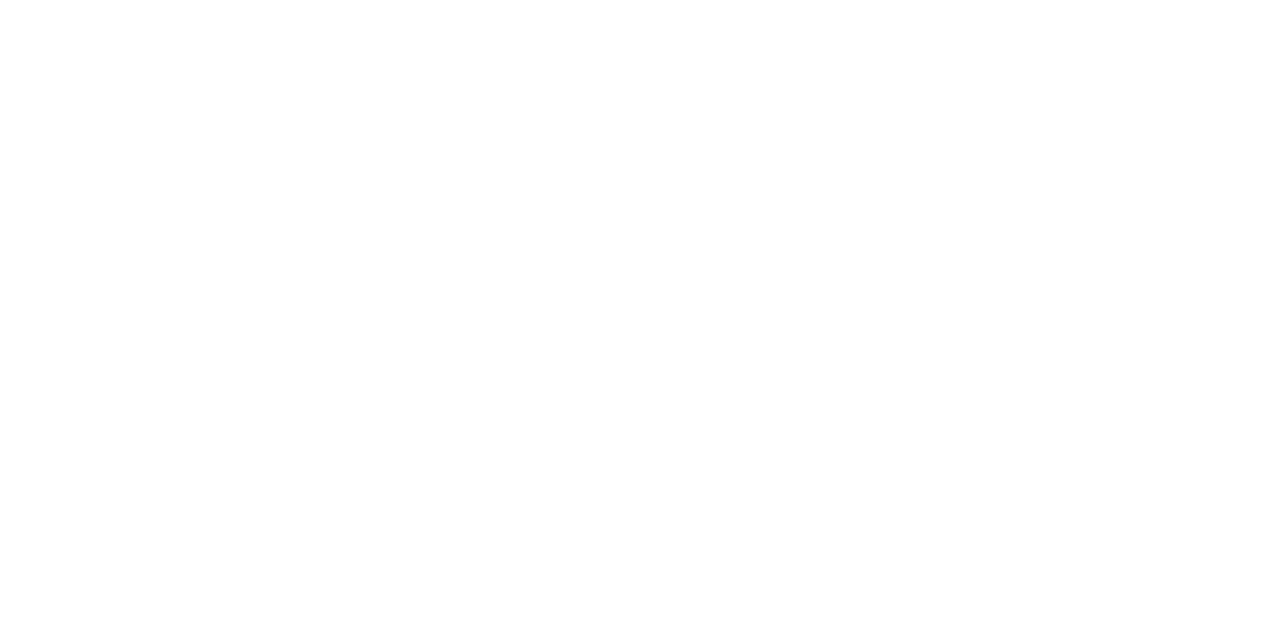
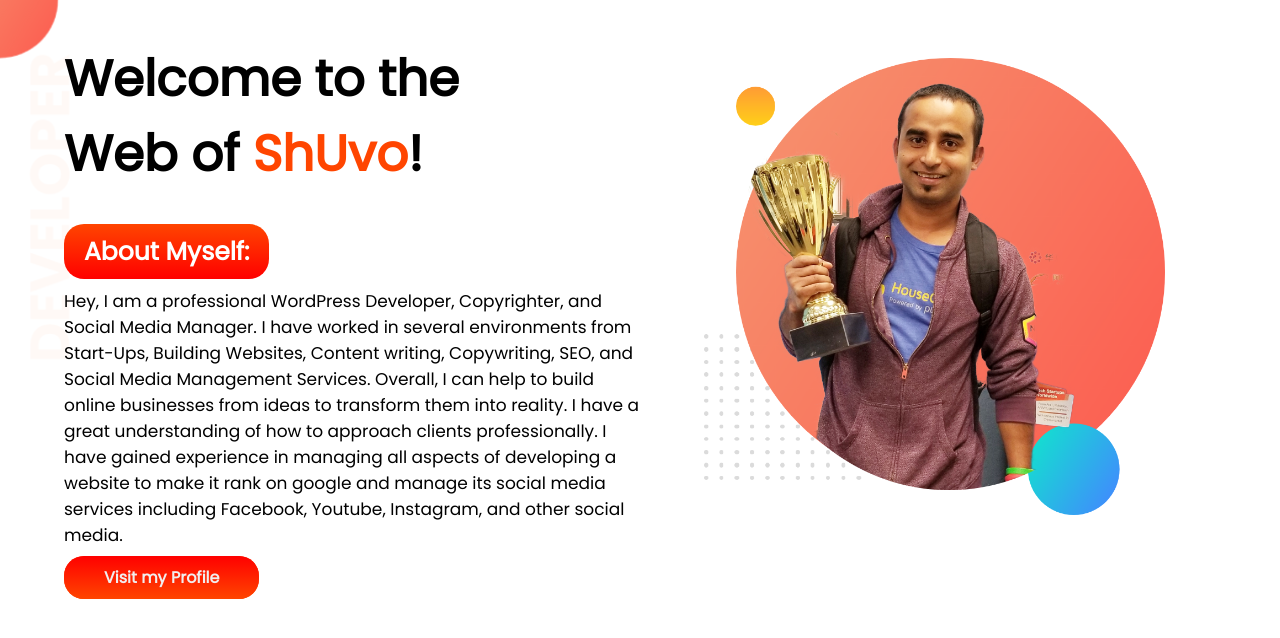
Before and after one commit to iamSHShUvo/Portfolio_1, a plain HTML site: page index.html in a window 1280 px wide. Drawn offline with Linux system fonts and the light colour scheme.

Commit message:
section-1

```diff
--- a/index.html
+++ b/index.html
@@ -1,15 +1,44 @@
 <!DOCTYPE html>
 <html lang="en">
+
 <head>
     <meta charset="UTF-8">
     <meta http-equiv="X-UA-Compatible" content="IE=edge">
     <meta name="viewport" content="width=device-width, initial-scale=1.0">
     <title>ShUvo's Portfolio</title>
+    <link rel="preconnect" href="https://fonts.googleapis.com">
+    <link rel="preconnect" href="https://fonts.gstatic.com" crossorigin>
+    <link href="https://fonts.googleapis.com/css2?family=Poppins&display=swap" rel="stylesheet">
     <link rel="stylesheet" href="style.css">
     <link rel="shortcut icon" href="IMG_uoizhm.jpg" type="image/x-icon">
 
 </head>
+
 <body>
+    <section class="top-banner">
+        <div class="half-width">
+            <h1>Welcome to the <br> Web of <span class="name-color">ShUvo</span>! </h1>
+            <h3><u>About Myself:</u></h3>
+            <p>Hey, I am a professional WordPress Developer, Copyrighter, and Social Media Manager. I have worked in
+                several
+                environments from Start-Ups, Building Websites, Content writing, Copywriting, SEO, and Social Media
+                Management
+                Services. Overall, I can help to build online businesses from ideas to transform them into reality. I
+                have a
+                great understanding of how to approach clients professionally. I have gained experience in managing all
+                aspects
+                of developing a website to make it rank on google and manage its social media services including
+                Facebook,
+                Youtube, Instagram, and other social media.</p>
+            <a class="link-button" target="blank" href="https://www.linkedin.com/in/iamshshuvo/">Visit my Profile</a>
+        </div>
+        <div class="half-width">
+            <img src="jhankar.png" alt="">
+        </div>
+    </section>
+
+
 
 </body>
+
 </html>
--- a/style.css
+++ b/style.css
@@ -0,0 +1,51 @@
+body{
+    font-family: 'Poppins', sans-serif;
+    margin: 0%;
+}
+h1{
+    font-size: 50px;
+}
+.name-color{
+    color: orangered;
+}
+h3{
+    text-decoration: none;
+    font-size: 25px;
+    margin-bottom: 2%;
+
+}
+u{
+    text-decoration: none;
+    border:orangered ;
+    background-image: linear-gradient(orangered,red);
+    color: white;
+    border-radius:20px;
+    padding: 10px 20px;
+}
+section{
+    display: flex;
+}
+.half-width{
+    width: 50%;
+    padding-left: 5%;
+}
+.half-width img{
+    width: 80%;
+    padding-top: 10%;
+}
+.link-button{
+    text-decoration: none;
+    background-color: orangered;
+    background-image: linear-gradient(red,orangered);
+    padding: 10px 40px;
+    color: rgb(241, 238, 238);
+    font-weight: 700;
+    border-radius:20px ;
+}
+.top-banner{
+    background-image: url(top-banner.png);
+    background-repeat: no-repeat;
+}
+p{
+    font-size: 17px;
+}
```
Also changed, not shown: dream-bg.png (added), exp-bg.png (added), jhankar.png (added), jhankar2.png (added), top-banner.png (added), 7 other files.
